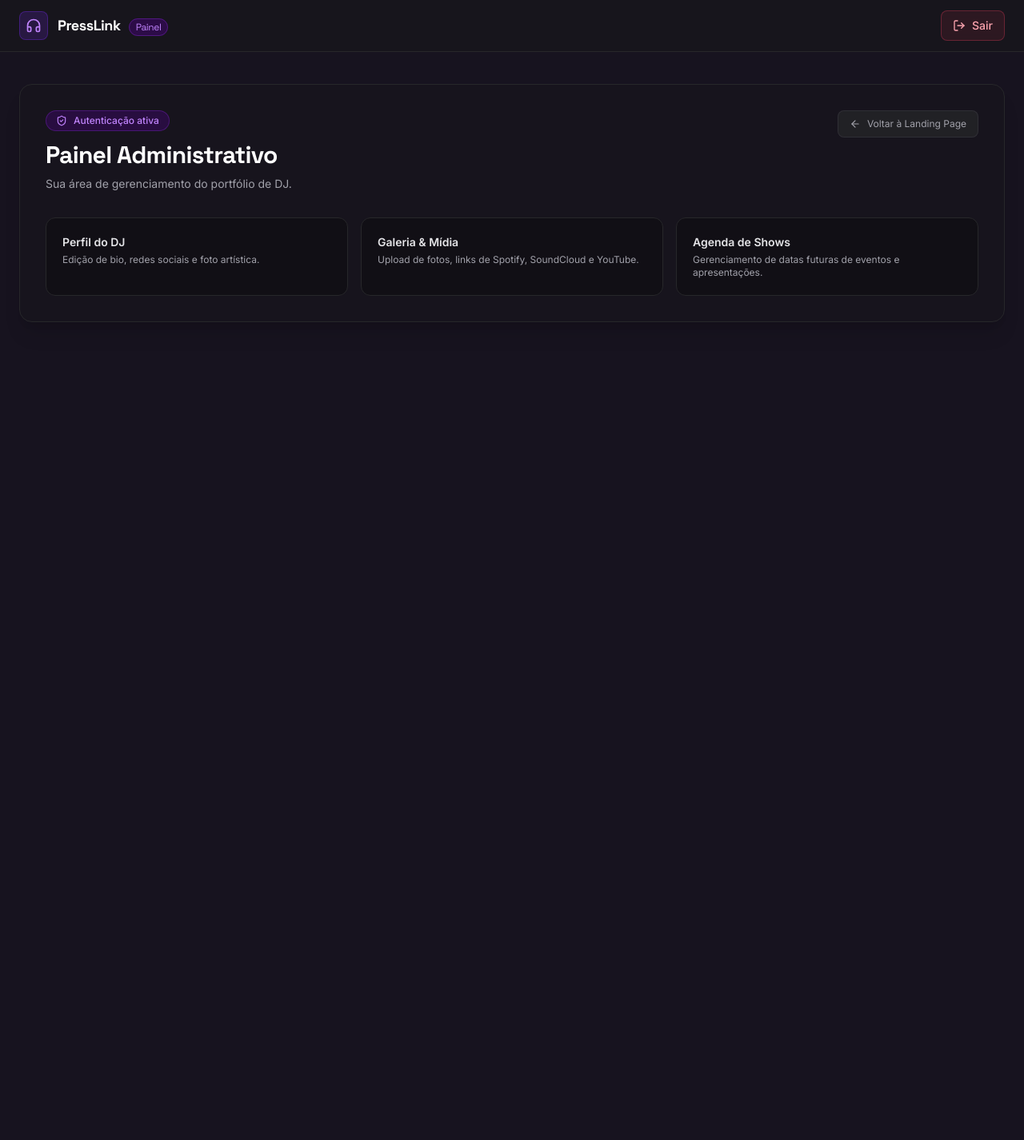
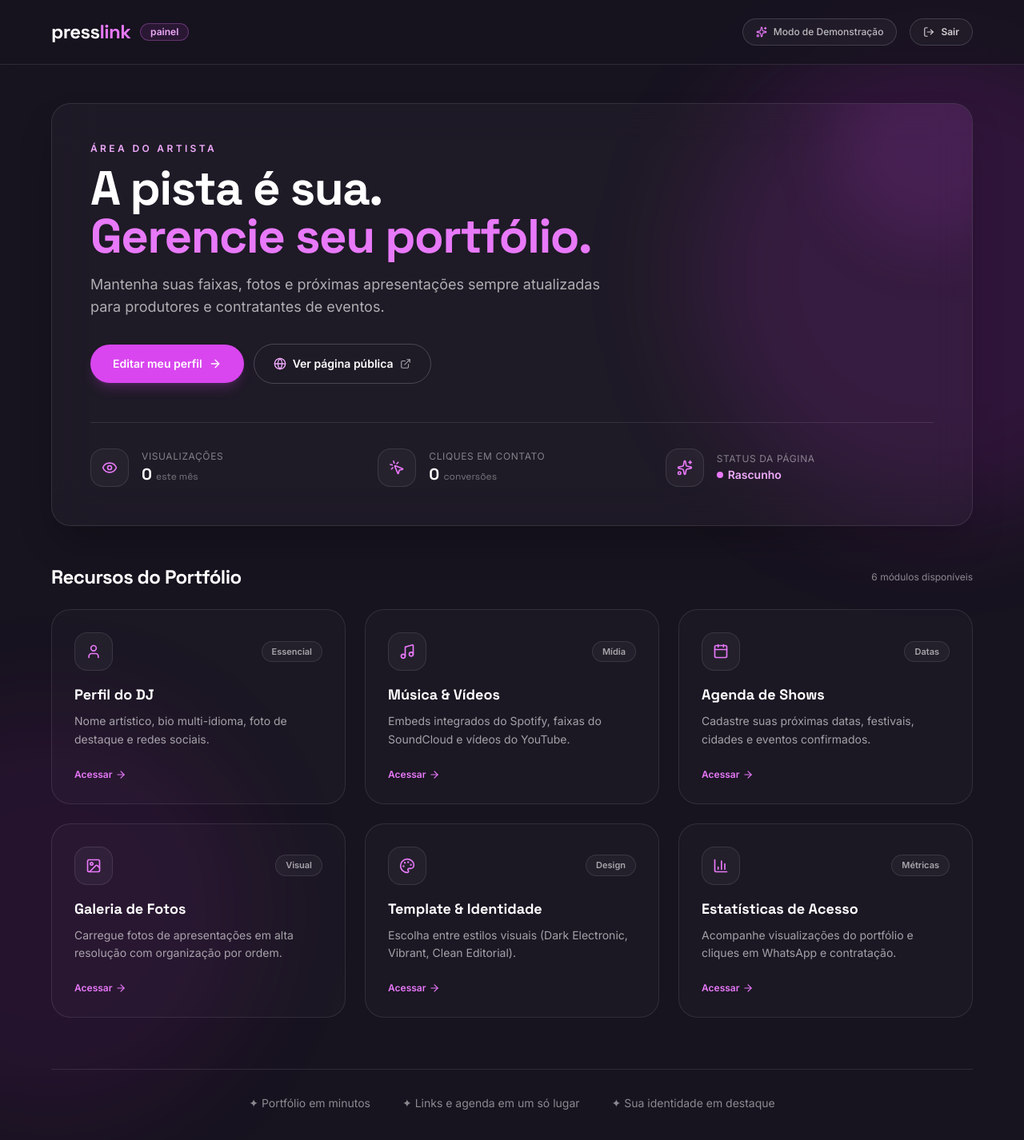
Before and after one commit to AndersonFQueiroz/PressLink, a Next.js app: page /painel in a window 1280 px wide. Shown: the top 1426 px of the page at 80% size. Before the commit the page ends 800 px from the top, so only its background shows below. Built offline with nearby package versions, Linux system fonts and the light colour scheme; no server answers.

Commit message:
style(painel): alinhar identidade visual do painel com a landing page

```diff
--- a/src/app/(auth)/login/page.tsx
+++ b/src/app/(auth)/login/page.tsx
@@ -203,12 +203,12 @@ function LoginForm() {
 
       {/* Footer link to register */}
       <div className="mt-8 pt-6 border-t border-white/10 text-center">
-        <p className="text-sm text-white/60 mb-3">Ainda não tem um portfólio?</p>
+        <p className="text-sm text-white/60 mb-3">Ainda não tem uma conta?</p>
         <Link
           href="/cadastro"
           className="inline-flex items-center justify-center rounded-full border border-white/20 px-6 py-2.5 text-sm font-semibold text-white transition hover:border-white/50"
         >
-          Criar meu PressLink
+          Criar Conta
         </Link>
       </div>
 
--- a/src/app/painel/page.tsx
+++ b/src/app/painel/page.tsx
@@ -1,12 +1,70 @@
 import Link from "next/link";
 import { createClient } from "@/lib/supabase/server";
 import { LogoutButton } from "@/components/features/auth/LogoutButton";
-import { Headphones, User, ShieldCheck, ArrowLeft } from "lucide-react";
+import {
+  User,
+  Music,
+  Calendar,
+  Image as ImageIcon,
+  Palette,
+  BarChart3,
+  ExternalLink,
+  Sparkles,
+  ArrowRight,
+  Eye,
+  MousePointerClick,
+  Globe,
+} from "lucide-react";
 
 export const metadata = {
-  title: "Painel do DJ | PressLink",
-  description: "Gerencie seu portfólio profissional de DJ.",
+  title: "Painel | presslink",
+  description: "Gerencie seu portfólio profissional de DJ no presslink.",
 };
+
+const modules = [
+  {
+    title: "Perfil do DJ",
+    desc: "Nome artístico, bio multi-idioma, foto de destaque e redes sociais.",
+    icon: User,
+    href: "/painel/perfil",
+    badge: "Essencial",
+  },
+  {
+    title: "Música & Vídeos",
+    desc: "Embeds integrados do Spotify, faixas do SoundCloud e vídeos do YouTube.",
+    icon: Music,
+    href: "/painel/musica",
+    badge: "Mídia",
+  },
+  {
+    title: "Agenda de Shows",
+    desc: "Cadastre suas próximas datas, festivais, cidades e eventos confirmados.",
+    icon: Calendar,
+    href: "/painel/agenda",
+    badge: "Datas",
+  },
+  {
+    title: "Galeria de Fotos",
+    desc: "Carregue fotos de apresentações em alta resolução com organização por ordem.",
+    icon: ImageIcon,
+    href: "/painel/galeria",
+    badge: "Visual",
+  },
+  {
+    title: "Template & Identidade",
+    desc: "Escolha entre estilos visuais (Dark Electronic, Vibrant, Clean Editorial).",
+    icon: Palette,
+    href: "/painel/template",
+    badge: "Design",
+  },
+  {
+    title: "Estatísticas de Acesso",
+    desc: "Acompanhe visualizações do portfólio e cliques em WhatsApp e contratação.",
+    icon: BarChart3,
+    href: "/painel/estatisticas",
+    badge: "Métricas",
+  },
+];
 
 export default async function PainelPage() {
   let userEmail: string | null = null;
@@ -18,80 +76,185 @@ export default async function PainelPage() {
     } = await supabase.auth.getUser();
     userEmail = user?.email ?? null;
   } catch {
-    // Supabase pode não estar com chaves válidas no ambiente local
+    // Supabase pode não estar com credenciais no ambiente local de desenvolvimento
   }
 
   return (
-    <div className="min-h-screen bg-ink text-white">
+    <div className="relative min-h-screen bg-ink text-white overflow-hidden selection:bg-fuchsia-500 selection:text-white">
+      {/* Ambient background glow matching landing page */}
+      <div
+        className="pointer-events-none absolute -right-48 top-10 h-[38rem] w-[38rem] rounded-full bg-fuchsia-600/15 blur-3xl"
+        aria-hidden="true"
+      />
+      <div
+        className="pointer-events-none absolute -left-48 bottom-10 h-[32rem] w-[32rem] rounded-full bg-fuchsia-700/10 blur-3xl"
+        aria-hidden="true"
+      />
+
       {/* Header */}
-      <header className="border-b border-zinc-800 bg-zinc-900/50 backdrop-blur-md sticky top-0 z-30">
-        <div className="max-w-7xl mx-auto px-6 h-16 flex items-center justify-between">
+      <header className="sticky top-0 z-30 border-b border-white/10 bg-ink/75 backdrop-blur-xl">
+        <div className="mx-auto flex h-20 w-full max-w-7xl items-center justify-between px-6 sm:px-10 lg:px-16">
           <div className="flex items-center gap-3">
-            <div className="w-9 h-9 rounded-lg bg-plum/20 border border-plum/40 flex items-center justify-center text-purple-400">
-              <Headphones className="w-5 h-5" />
-            </div>
-            <span className="font-bold font-display tracking-tight text-lg text-white">
-              PressLink <span className="text-xs font-normal text-purple-400 bg-purple-950/60 border border-purple-800/60 px-2 py-0.5 rounded-full ml-1.5">Painel</span>
+            <Link
+              href="/"
+              className="font-display text-2xl font-bold tracking-tight transition hover:opacity-90"
+            >
+              press<span className="text-fuchsia-400">link</span>
+            </Link>
+            <span className="rounded-full border border-fuchsia-400/30 bg-fuchsia-500/10 px-3 py-0.5 text-xs font-semibold text-fuchsia-300">
+              painel
             </span>
           </div>
 
-          <div className="flex items-center gap-4">
-            {userEmail && (
-              <div className="hidden sm:flex items-center gap-2 text-xs text-zinc-400 bg-zinc-800/60 px-3 py-1.5 rounded-full border border-zinc-700/50">
-                <User className="w-3.5 h-3.5 text-zinc-300" />
-                <span className="text-zinc-200">{userEmail}</span>
+          <div className="flex items-center gap-3 sm:gap-4">
+            {userEmail ? (
+              <div className="hidden sm:flex items-center gap-2 rounded-full border border-white/15 bg-white/[0.04] px-4 py-2 text-xs font-medium text-white/80 backdrop-blur-sm">
+                <span className="h-2 w-2 rounded-full bg-emerald-400 animate-pulse" />
+                <span className="truncate max-w-[180px]">{userEmail}</span>
+              </div>
+            ) : (
+              <div className="hidden sm:flex items-center gap-2 rounded-full border border-white/15 bg-white/[0.04] px-4 py-2 text-xs font-medium text-white/70">
+                <Sparkles className="h-3.5 w-3.5 text-fuchsia-400" />
+                <span>Modo de Demonstração</span>
               </div>
             )}
-            <LogoutButton variant="danger" />
+            <LogoutButton variant="pill" />
           </div>
         </div>
       </header>
 
       {/* Main Content */}
-      <main className="max-w-7xl mx-auto px-6 py-10">
-        <div className="rounded-2xl border border-zinc-800 bg-zinc-900/40 p-8 shadow-xl">
-          <div className="flex items-start justify-between flex-wrap gap-4">
-            <div>
-              <div className="inline-flex items-center gap-2 text-xs font-medium text-purple-400 bg-purple-950/50 border border-purple-800/50 px-3 py-1 rounded-full mb-3">
-                <ShieldCheck className="w-3.5 h-3.5" />
-                <span>Autenticação ativa</span>
-              </div>
-              <h1 className="text-3xl font-bold font-display tracking-tight text-white mb-2">
-                Painel Administrativo
-              </h1>
-              <p className="text-sm text-zinc-400 max-w-xl">
-                {userEmail
-                  ? `Sessão autenticada com sucesso como ${userEmail}.`
-                  : "Sua área de gerenciamento do portfólio de DJ."}
-              </p>
-            </div>
+      <main className="relative z-10 mx-auto w-full max-w-7xl px-6 py-12 sm:px-10 lg:px-16">
+        {/* Hero Banner Section */}
+        <section className="relative rounded-3xl border border-white/10 bg-white/[0.03] p-8 sm:p-12 shadow-2xl backdrop-blur-xl overflow-hidden mb-12">
+          <div
+            className="pointer-events-none absolute -right-20 -top-20 h-64 w-64 rounded-full bg-fuchsia-500/10 blur-2xl"
+            aria-hidden="true"
+          />
 
-            <div className="flex items-center gap-3">
+          <div className="relative max-w-3xl">
+            <p className="mb-3 text-xs font-semibold uppercase tracking-[0.28em] text-fuchsia-300">
+              Área do Artista
+            </p>
+            <h1 className="font-display text-3xl sm:text-5xl lg:text-6xl font-bold tracking-tight text-white leading-[1.05]">
+              A pista é sua.<br />
+              <span className="text-fuchsia-400">Gerencie seu portfólio.</span>
+            </h1>
+            <p className="mt-4 text-base sm:text-lg text-white/65 leading-relaxed max-w-2xl">
+              Mantenha suas faixas, fotos e próximas apresentações sempre atualizadas para produtores e contratantes de eventos.
+            </p>
+
+            {/* Quick Actions */}
+            <div className="mt-8 flex flex-wrap items-center gap-3">
+              <Link
+                href="/painel/perfil"
+                className="rounded-full bg-fuchsia-500 px-7 py-3.5 text-sm font-semibold text-white shadow-lg shadow-fuchsia-500/20 transition hover:bg-fuchsia-400 flex items-center gap-2"
+              >
+                <span>Editar meu perfil</span>
+                <ArrowRight className="w-4 h-4" />
+              </Link>
               <Link
                 href="/"
-                className="inline-flex items-center gap-2 text-xs text-zinc-400 hover:text-white bg-zinc-800/70 hover:bg-zinc-800 px-3.5 py-2 rounded-lg border border-zinc-700/50 transition-colors"
+                className="rounded-full border border-white/20 px-6 py-3.5 text-sm font-semibold text-white transition hover:border-white/50 flex items-center gap-2"
               >
-                <ArrowLeft className="w-3.5 h-3.5" />
-                <span>Voltar à Landing Page</span>
+                <Globe className="w-4 h-4 text-fuchsia-300" />
+                <span>Ver página pública</span>
+                <ExternalLink className="w-3.5 h-3.5 opacity-60" />
               </Link>
             </div>
           </div>
 
-          <div className="mt-8 grid grid-cols-1 sm:grid-cols-2 lg:grid-cols-3 gap-4">
-            <div className="rounded-xl border border-zinc-800 bg-zinc-950/40 p-5">
-              <h3 className="text-sm font-semibold text-zinc-200 mb-1">Perfil do DJ</h3>
-              <p className="text-xs text-zinc-400">Edição de bio, redes sociais e foto artística.</p>
+          {/* Quick Metrics */}
+          <div className="mt-12 pt-8 border-t border-white/10 grid grid-cols-1 sm:grid-cols-3 gap-6">
+            <div className="flex items-center gap-4">
+              <div className="h-12 w-12 rounded-2xl border border-white/10 bg-white/[0.04] flex items-center justify-center text-fuchsia-400">
+                <Eye className="w-5 h-5" />
+              </div>
+              <div>
+                <p className="text-xs uppercase tracking-wider text-white/45">Visualizações</p>
+                <p className="text-xl font-bold font-display text-white">0 <span className="text-xs font-normal text-white/40">este mês</span></p>
+              </div>
             </div>
-            <div className="rounded-xl border border-zinc-800 bg-zinc-950/40 p-5">
-              <h3 className="text-sm font-semibold text-zinc-200 mb-1">Galeria & Mídia</h3>
-              <p className="text-xs text-zinc-400">Upload de fotos, links de Spotify, SoundCloud e YouTube.</p>
+
+            <div className="flex items-center gap-4">
+              <div className="h-12 w-12 rounded-2xl border border-white/10 bg-white/[0.04] flex items-center justify-center text-fuchsia-400">
+                <MousePointerClick className="w-5 h-5" />
+              </div>
+              <div>
+                <p className="text-xs uppercase tracking-wider text-white/45">Cliques em Contato</p>
+                <p className="text-xl font-bold font-display text-white">0 <span className="text-xs font-normal text-white/40">conversões</span></p>
+              </div>
             </div>
-            <div className="rounded-xl border border-zinc-800 bg-zinc-950/40 p-5">
-              <h3 className="text-sm font-semibold text-zinc-200 mb-1">Agenda de Shows</h3>
-              <p className="text-xs text-zinc-400">Gerenciamento de datas futuras de eventos e apresentações.</p>
+
+            <div className="flex items-center gap-4">
+              <div className="h-12 w-12 rounded-2xl border border-white/10 bg-white/[0.04] flex items-center justify-center text-fuchsia-400">
+                <Sparkles className="w-5 h-5" />
+              </div>
+              <div>
+                <p className="text-xs uppercase tracking-wider text-white/45">Status da Página</p>
+                <p className="text-sm font-semibold text-fuchsia-300 flex items-center gap-1.5 mt-0.5">
+                  <span className="h-2 w-2 rounded-full bg-fuchsia-400" />
+                  Rascunho
+                </p>
+              </div>
             </div>
           </div>
-        </div>
+        </section>
+
+        {/* Management Modules Grid */}
+        <section>
+          <div className="flex items-center justify-between mb-6">
+            <h2 className="font-display text-xl sm:text-2xl font-bold tracking-tight text-white">
+              Recursos do Portfólio
+            </h2>
+            <span className="text-xs text-white/50">6 módulos disponíveis</span>
+          </div>
+
+          <div className="grid grid-cols-1 md:grid-cols-2 lg:grid-cols-3 gap-6">
+            {modules.map((mod) => {
+              const Icon = mod.icon;
+              return (
+                <Link
+                  key={mod.title}
+                  href={mod.href}
+                  className="group relative rounded-3xl border border-white/10 bg-white/[0.02] p-7 transition-all duration-200 hover:border-white/25 hover:bg-white/[0.05] hover:shadow-xl hover:shadow-fuchsia-950/20 flex flex-col justify-between"
+                >
+                  <div>
+                    <div className="flex items-center justify-between mb-4">
+                      <div className="h-12 w-12 rounded-2xl border border-white/10 bg-white/[0.04] flex items-center justify-center text-fuchsia-400 transition-colors group-hover:border-fuchsia-400/40 group-hover:bg-fuchsia-500/10">
+                        <Icon className="w-5 h-5" />
+                      </div>
+                      <span className="rounded-full border border-white/10 bg-white/[0.04] px-3 py-1 text-[11px] font-semibold text-white/60 group-hover:text-white/80">
+                        {mod.badge}
+                      </span>
+                    </div>
+
+                    <h3 className="font-display text-lg font-bold text-white group-hover:text-fuchsia-300 transition-colors">
+                      {mod.title}
+                    </h3>
+                    <p className="mt-2 text-sm text-white/60 leading-relaxed">
+                      {mod.desc}
+                    </p>
+                  </div>
+
+                  <div className="mt-6 flex items-center text-xs font-semibold text-fuchsia-400 group-hover:text-fuchsia-300 transition-colors">
+                    <span>Acessar</span>
+                    <ArrowRight className="w-3.5 h-3.5 ml-1 transition-transform group-hover:translate-x-1" />
+                  </div>
+                </Link>
+              );
+            })}
+          </div>
+        </section>
+
+        {/* Footer Highlights */}
+        <section className="mt-16 pt-8 border-t border-white/10 text-center">
+          <ul className="flex flex-wrap items-center justify-center gap-6 sm:gap-10 text-sm text-white/50">
+            <li>✦ Portfólio em minutos</li>
+            <li>✦ Links e agenda em um só lugar</li>
+            <li>✦ Sua identidade em destaque</li>
+          </ul>
+        </section>
       </main>
     </div>
   );
--- a/src/components/features/auth/LogoutButton.tsx
+++ b/src/components/features/auth/LogoutButton.tsx
@@ -8,13 +8,13 @@ import { cn } from "@/lib/utils";
 interface LogoutButtonProps {
   className?: string;
   showText?: boolean;
-  variant?: "default" | "ghost" | "danger";
+  variant?: "default" | "ghost" | "danger" | "pill";
 }
 
 export function LogoutButton({
   className,
   showText = true,
-  variant = "default",
+  variant = "pill",
 }: LogoutButtonProps) {
   const [isPending, startTransition] = useTransition();
 
@@ -25,12 +25,13 @@ export function LogoutButton({
   };
 
   const variantStyles = {
+    pill: "rounded-full border border-white/15 bg-white/[0.04] hover:bg-rose-500/15 hover:border-rose-500/40 text-white/80 hover:text-rose-300 px-4 py-2 text-xs font-semibold backdrop-blur-sm",
     default:
-      "bg-zinc-800/80 hover:bg-zinc-700/80 text-zinc-200 border border-zinc-700/50",
+      "rounded-xl bg-white/[0.05] hover:bg-white/[0.1] text-white/90 border border-white/15 px-3.5 py-2 text-sm font-medium",
     ghost:
-      "bg-transparent hover:bg-zinc-800/60 text-zinc-400 hover:text-zinc-200 border border-transparent",
+      "rounded-full bg-transparent hover:bg-white/10 text-white/70 hover:text-white border border-transparent px-3 py-1.5 text-xs",
     danger:
-      "bg-rose-500/10 hover:bg-rose-500/20 text-rose-300 hover:text-rose-200 border border-rose-500/30",
+      "rounded-full bg-rose-500/10 hover:bg-rose-500/20 text-rose-300 hover:text-rose-200 border border-rose-500/30 px-3.5 py-1.5 text-xs font-semibold",
   };
 
   return (
@@ -40,15 +41,15 @@ export function LogoutButton({
       disabled={isPending}
       title="Sair da conta"
       className={cn(
-        "inline-flex items-center justify-center gap-2 rounded-lg px-3.5 py-2 text-sm font-medium transition-all duration-150 disabled:opacity-60 disabled:cursor-not-allowed focus:outline-none focus:ring-2 focus:ring-purple-500/40",
+        "inline-flex items-center justify-center gap-2 transition-all duration-200 disabled:opacity-50 disabled:cursor-not-allowed focus:outline-none focus:ring-2 focus:ring-fuchsia-500/30",
         variantStyles[variant],
         className,
       )}
     >
       {isPending ? (
-        <Loader2 className="w-4 h-4 animate-spin" />
+        <Loader2 className="w-3.5 h-3.5 animate-spin" />
       ) : (
-        <LogOut className="w-4 h-4" />
+        <LogOut className="w-3.5 h-3.5" />
       )}
       {showText && <span>{isPending ? "Saindo..." : "Sair"}</span>}
     </button>
```
